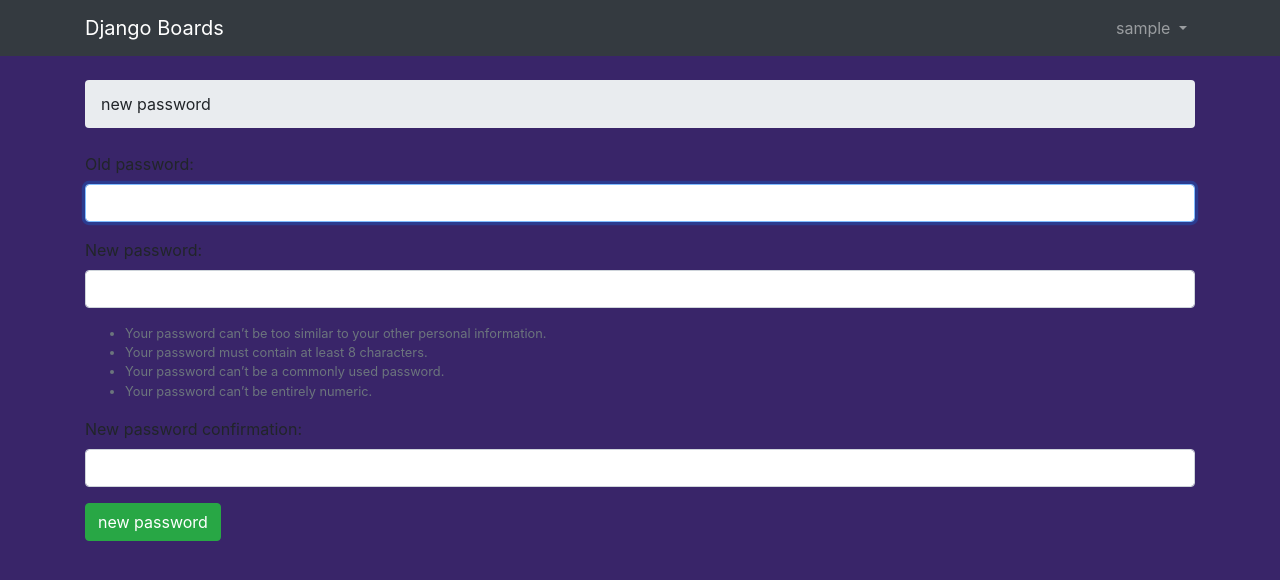
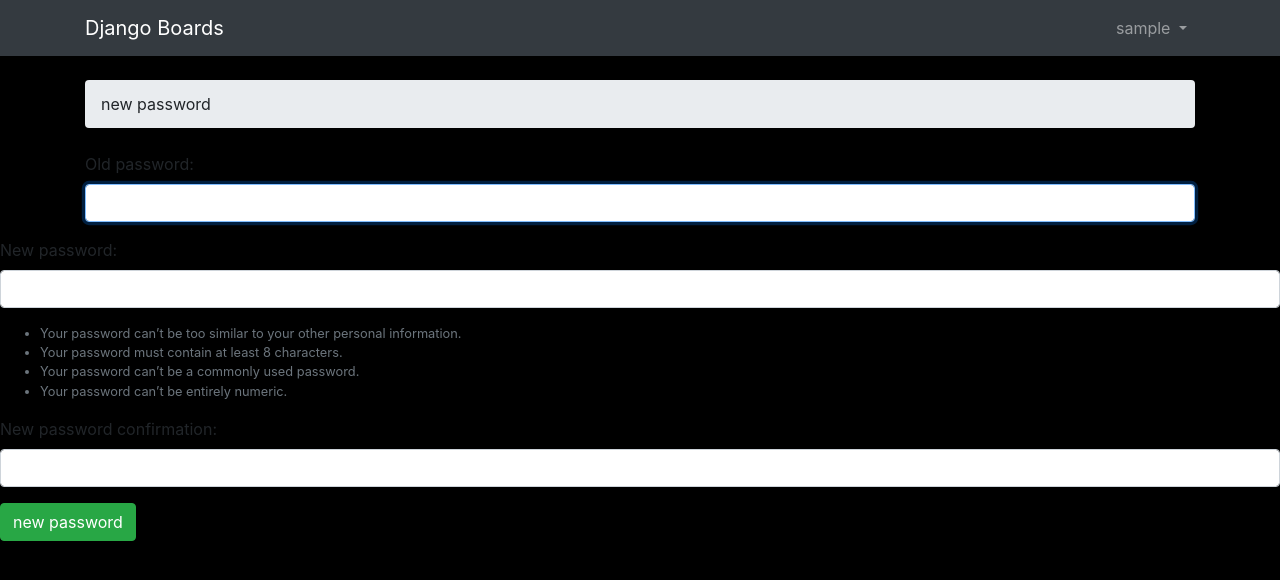
Before and after one commit to amine1956/BLOG, a Django app: page /settings/change_password/ in a window 1280 px wide. Shown: the top 580 px of the page. Run offline with Django 3.2, Linux system fonts and the light colour scheme; the visitor is signed in with stand-in values (Sample User, id 1); some libraries are stand-ins or nearby versions.

Commit message:
ferst comit

```diff
--- a/template/base.html
+++ b/template/base.html
@@ -10,7 +10,7 @@
 </head>
 <style>
 body{
-background-color:rgb(57, 37, 105);
+background-color:rgb(0, 0, 0);
 </style>
 <body>
   {% block stylesheet %}
--- a/template/include/formul.html
+++ b/template/include/formul.html
@@ -1,5 +1,8 @@
 {%load widget_tweaks%}
 {% if form.non_field_errors%}
+<div class="container d-flex h-100">
+  <div class="row align-self-center">
+
 <div class="alert alert-danger" role="alerts">
 {%for error in form.non_field_errors%}
 <p {%if forloop.last%} class="mb-0" {%endif%}>{{error}}</p>
@@ -22,6 +25,8 @@
       {%render_field field class="form-control"%}
 
     </div>
+  </div>
+</div>
     {%if field.help_text%}
     <small class="form-text text-muted">
         {{field.help_text}}
```
